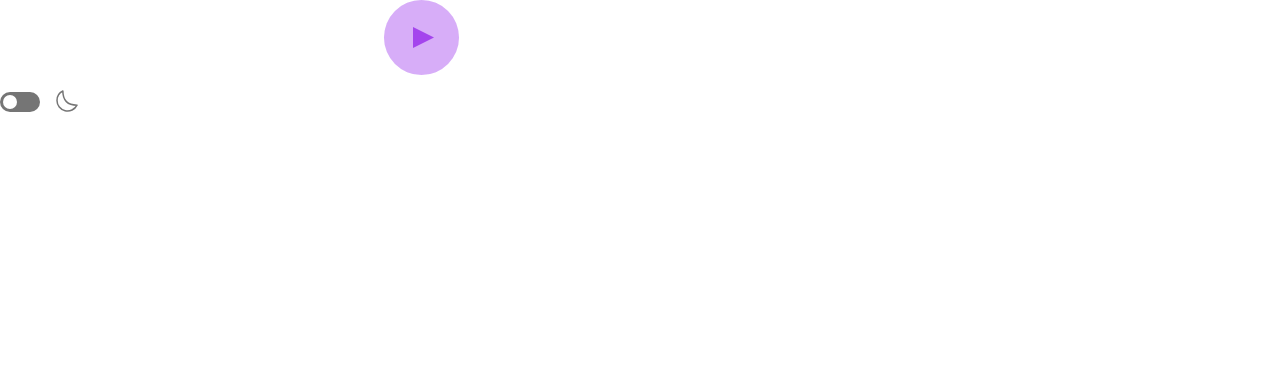
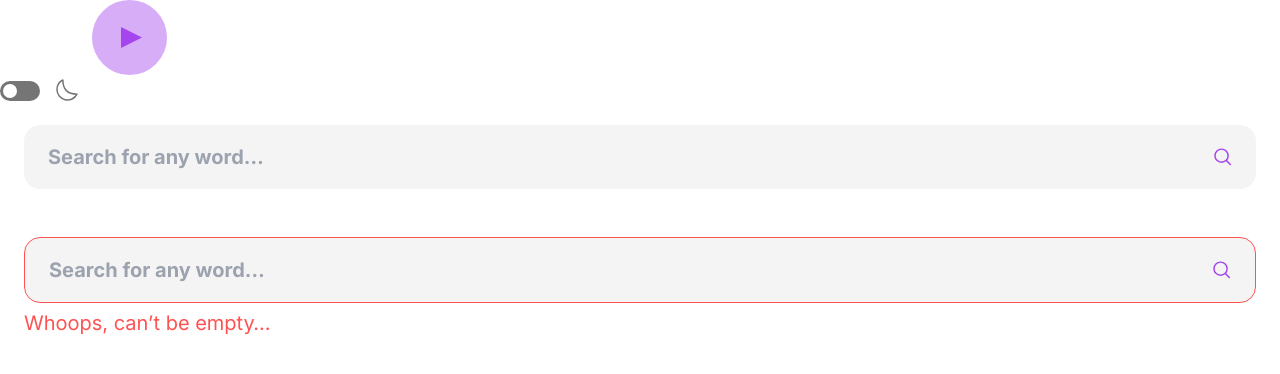
Before and after one commit to mehdi-zibout/FEM-Dictionary-web-app, a React (Vite) app: page / in a window 1280 px wide. Shown: the top 374 px of the page. Built offline with nearby package versions, Linux system fonts and the light colour scheme.

Commit message:
Add Search Input

```diff
--- a/src/App.tsx
+++ b/src/App.tsx
@@ -1,6 +1,7 @@
 import { useEffect } from "react";
 import DarkModeButton from "./components/DarkModeButton";
 import PlayButton from "./components/PlayButton";
+import SearchInput from "./components/SearchInput";
 
 function App() {
   useEffect(() => {
@@ -15,10 +16,16 @@ function App() {
     }
   }, []);
   return (
-    <main className="transition-colors duration-500 bg-white dark:bg-black min-h-screen text-white text-hl font-mono">
+    <main className="transition-colors duration-500 bg-white dark:bg-black min-h-screen text-white ">
       Hello World!
       <PlayButton />
       <DarkModeButton />
+      <div className="p-6">
+        <SearchInput />
+      </div>
+      <div className="p-6">
+        <SearchInput error />
+      </div>
     </main>
   );
 }
--- /dev/null
+++ b/src/components/SearchInput.tsx
@@ -0,0 +1,31 @@
+import { useState } from "react";
+import { IconSearch } from "./Icons";
+
+function SearchInput({ error }: { error?: boolean }) {
+  const [searchValue, setSearchValue] = useState("");
+  return (
+    <div className="">
+      <div
+        className={`${
+          error ? "border-red border" : "border-purple"
+        }  focus-within:border px-6 py-5 flex justify-between items-center w-full rounded-2xl bg-white-100 dark:bg-black-100`}
+      >
+        <input
+          value={searchValue}
+          onChange={(e) => setSearchValue(e.target.value)}
+          placeholder="Search for any word…"
+          type="text"
+          title="Search"
+          aria-label="Search"
+          className="font-bold outline-none w-full bg-white-100 dark:bg-black-100 text-hs placeholder:text-opacity-25  dark:text-white text-black-200"
+        />
+        <IconSearch />
+      </div>
+      {error && (
+        <h4 className="text-red text-hs mt-2">Whoops, can’t be empty…</h4>
+      )}
+    </div>
+  );
+}
+
+export default SearchInput;
```
